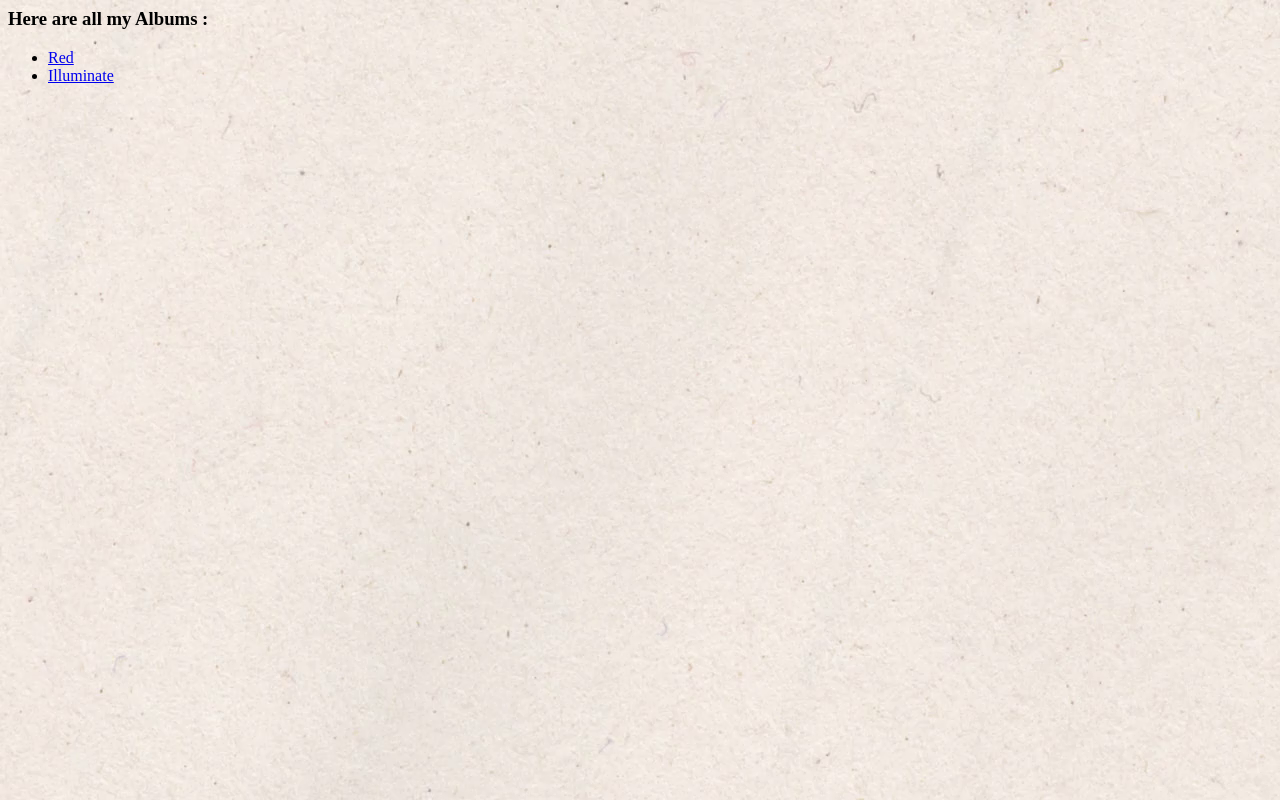
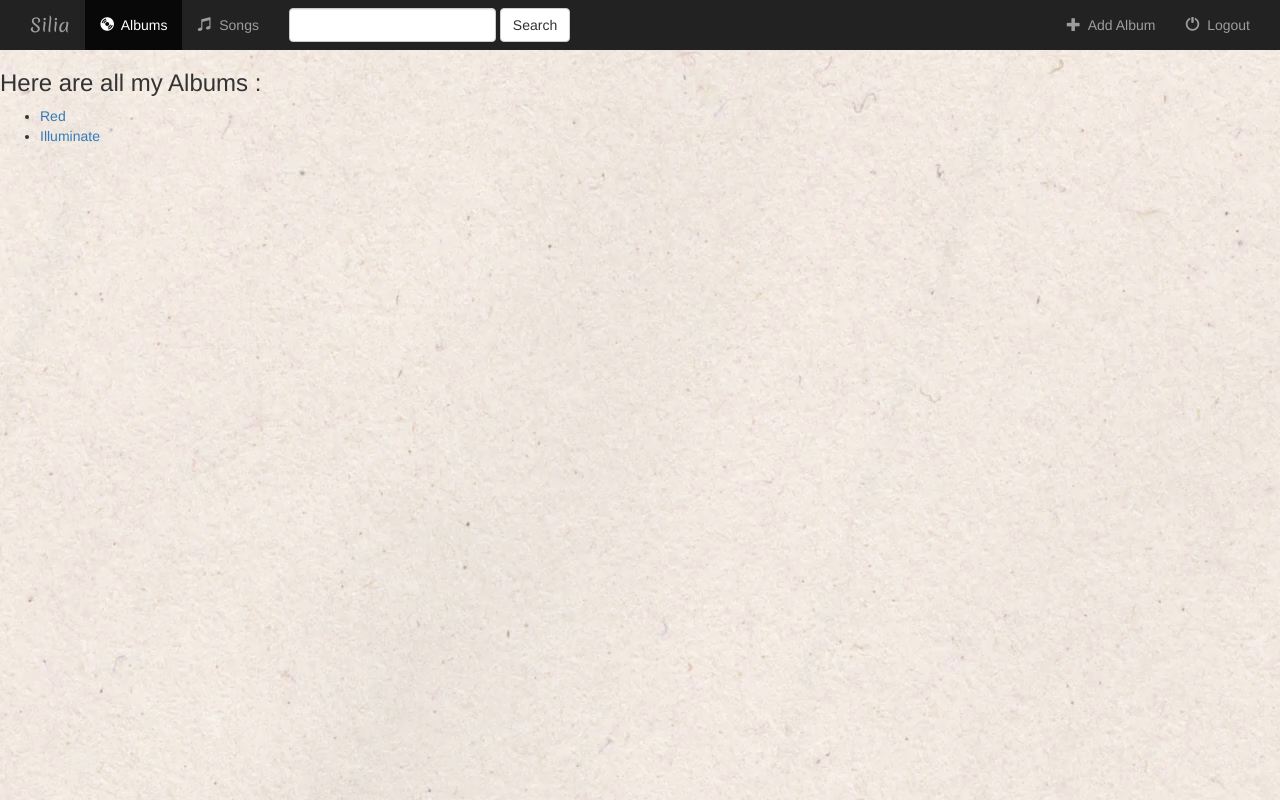
Before and after one commit to ysung327/Django_Tutorial, a Django app: page /music/ in a window 1280 px wide. Run offline with Django 3.2, Linux system fonts and the light colour scheme; data comes from the database, SQL or seed files in the repository; some libraries are stand-ins or nearby versions.

Commit message:
First of using bootstrap and jquery, made collapsible navbar

```diff
--- a/website/music/static/music/style.css
+++ b/website/music/static/music/style.css
@@ -1,3 +1,11 @@
 body{
-    background: white url("images/background.png") no-repeat;
+    background: white url("images/background.png");
 }
+
+.navbar{
+    border-radius: 1;
+}
+
+.navbar-brand{
+    font-family: 'Merienda', cursive;
+}
--- a/website/music/templates/music/index.html
+++ b/website/music/templates/music/index.html
@@ -1,6 +1,65 @@
 <!-- Loads the path to your static files -->
 {% load staticfiles %}
-<link rel="stylesheet" type="text/css" href="{% static 'music/style.css' %}"/>
+<link rel="stylesheet" type="text/css" href="https://maxcdn.bootstrapcdn.com/bootstrap/3.3.7/css/bootstrap.min.css">
+<link href="https://fonts.googleapis.com/css?family=Merienda" rel="stylesheet" type="text/css">
+<link rel="stylesheet" type="text/css" href="{% static 'music/style.css' %}">
+<script src="https://ajax.googleapis.com/ajax/libs/jquery/3.3.1/jquery.min.js"></script>
+<script src="https://maxcdn.bootstrapcdn.com/bootstrap/3.3.7/js/bootstrap.min.js"></script>
+
+
+<nav class="navbar-inverse">
+    <div class="container-fluid">
+
+        <!-- Header -->
+        <div class="navbar-header">
+            <button type="button" class="navbar-toggle" data-toggle="collapse" data-target="#topNavBar">
+                <span class="icon-bar"></span>
+                <span class="icon-bar"></span>
+                <span class="icon-bar"></span>
+            </button>
+            <a class="navbar-brand" href="{% url 'music:index' %}">Silia</a>
+        </div>
+
+        <!-- Individual items -->
+        <div class="collapse navbar-collapse" id="topNavBar">
+            <ul class="nav navbar-nav">
+                <li class="active">
+                    <a href="{% url 'music:index' %}">
+                        <span class="glyphicon glyphicon-cd" aria-hidden="true"></span>&nbsp; Albums
+                    </a>
+                </li>
+                <li class="">
+                    <a href="#">
+                        <span class="glyphicon glyphicon-music" aria-hidden="true"></span>&nbsp; Songs
+                    </a>
+                </li>
+            </ul>
+
+            <form class="navbar-form navbar-left" role="search" method="get" action="#">
+                <div class="form-group">
+                    <input type="text" class="form-control" name="q" value="">
+                </div>
+                <button type="submit" class="btn btn-default">Search</button>
+            </form>
+
+            <ul class="nav navbar-nav navbar-right">
+                <li class="">
+                    <a href="#">
+                        <span class="glyphicon glyphicon-plus" aria-hidden="true"></span>&nbsp; Add Album
+                    </a>
+                </li>
+                <li class="">
+                    <a href="#">
+                        <span class="glyphicon glyphicon-off" aria-hidden="true"></span>&nbsp; Logout
+                    </a>
+                </li>
+            </ul>
+
+        </div>
+
+    </div>
+</nav>
+
 
 {% if all_albums %}
     <h3> Here are all my Albums : </h3>
```
